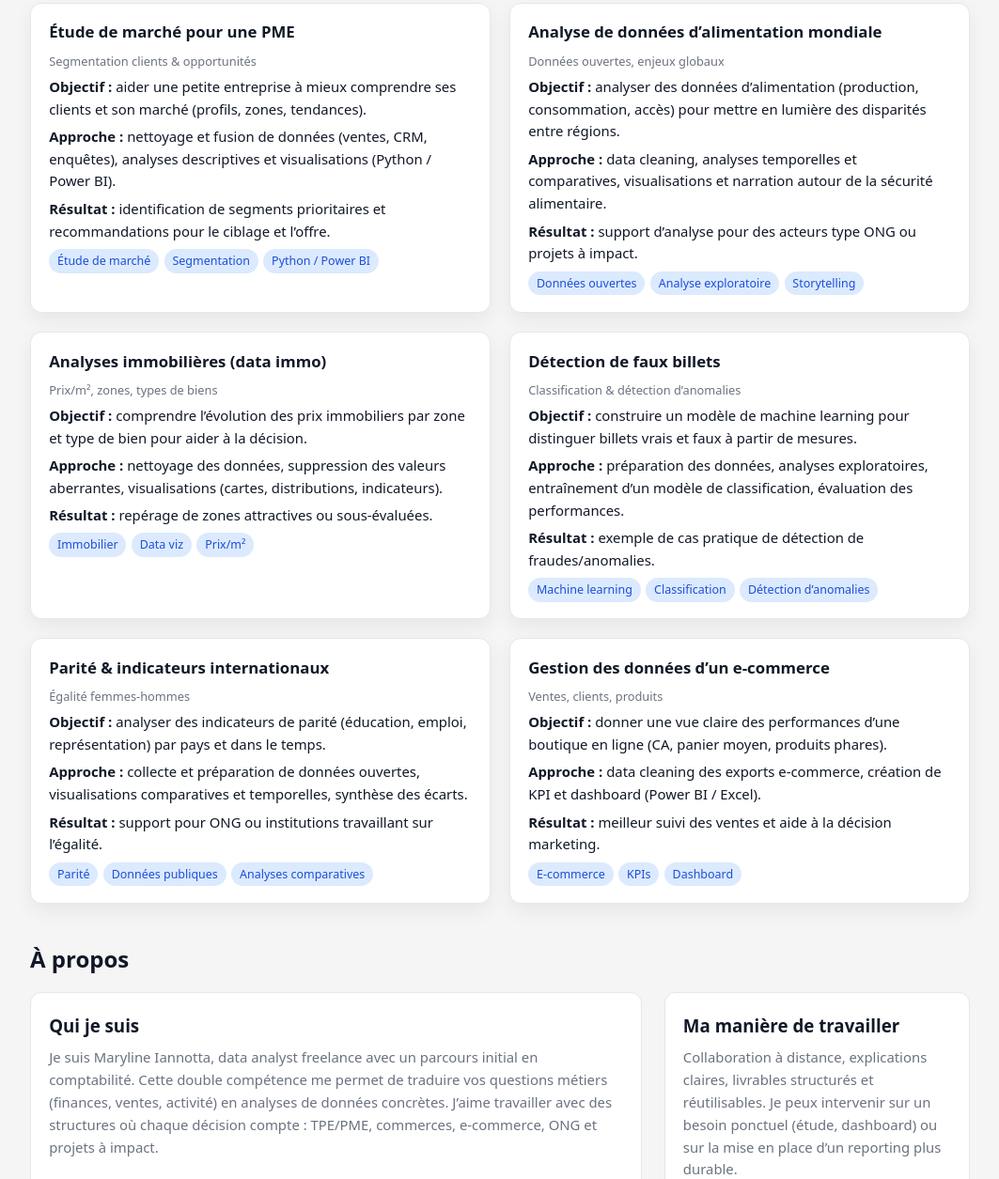
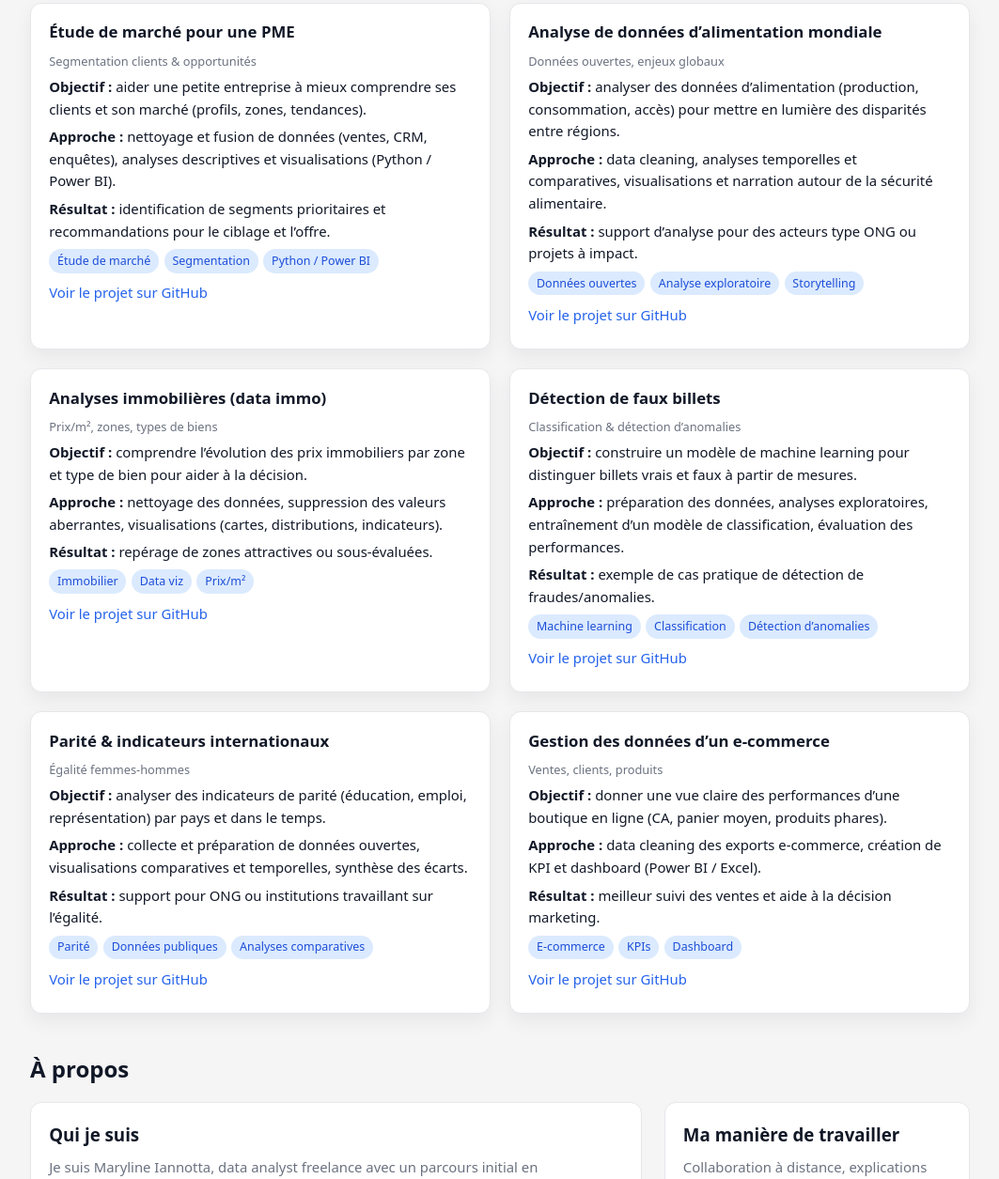
Before and after one commit to Maia-iant/portfolio-malt, a plain HTML site: page index.html in a window 1280 px wide. Shown: the part 1501-2756 px from the top of the page at 94% size, without its empty margins (108-1171 px from the left). Drawn offline with Linux system fonts and the light colour scheme.

Commit message:
Add GitHub project links to portfolio

```diff
--- a/index.html
+++ b/index.html
@@ -387,6 +387,9 @@
               <span class="chip">Segmentation</span>
               <span class="chip">Python / Power BI</span>
             </div>
+            <p style="margin-top:0.6rem;">
+              <a href="https://github.com/Maia-iant/Etude-de-marche" target="_blank" rel="noopener noreferrer">Voir le projet sur GitHub</a>
+            </p>
           </div>
 
           <div class="card">
@@ -400,6 +403,9 @@
               <span class="chip">Analyse exploratoire</span>
               <span class="chip">Storytelling</span>
             </div>
+            <p style="margin-top:0.6rem;">
+              <a href="https://github.com/Maia-iant/AnalyseAlimentation-Mondiale-2013-2017" target="_blank" rel="noopener noreferrer">Voir le projet sur GitHub</a>
+            </p>
           </div>
 
           <div class="card">
@@ -413,6 +419,9 @@
               <span class="chip">Data viz</span>
               <span class="chip">Prix/m²</span>
             </div>
+            <p style="margin-top:0.6rem;">
+              <a href="https://github.com/Maia-iant/data_immo" target="_blank" rel="noopener noreferrer">Voir le projet sur GitHub</a>
+            </p>
           </div>
 
           <div class="card">
@@ -426,6 +435,9 @@
               <span class="chip">Classification</span>
               <span class="chip">Détection d’anomalies</span>
             </div>
+            <p style="margin-top:0.6rem;">
+              <a href="https://github.com/Maia-iant/Detecter-des-faux-billets-avec-Python" target="_blank" rel="noopener noreferrer">Voir le projet sur GitHub</a>
+            </p>
           </div>
 
           <div class="card">
@@ -439,6 +451,9 @@
               <span class="chip">Données publiques</span>
               <span class="chip">Analyses comparatives</span>
             </div>
+            <p style="margin-top:0.6rem;">
+              <a href="https://github.com/Maia-iant/Observation-mondiale-de-la-parite" target="_blank" rel="noopener noreferrer">Voir le projet sur GitHub</a>
+            </p>
           </div>
 
           <div class="card">
@@ -452,6 +467,9 @@
               <span class="chip">KPIs</span>
               <span class="chip">Dashboard</span>
             </div>
+            <p style="margin-top:0.6rem;">
+              <a href="https://github.com/Maia-iant/Gestion-des-donnees-d-un-commerce-" target="_blank" rel="noopener noreferrer">Voir le projet sur GitHub</a>
+            </p>
           </div>
         </div>
       </section>
```
